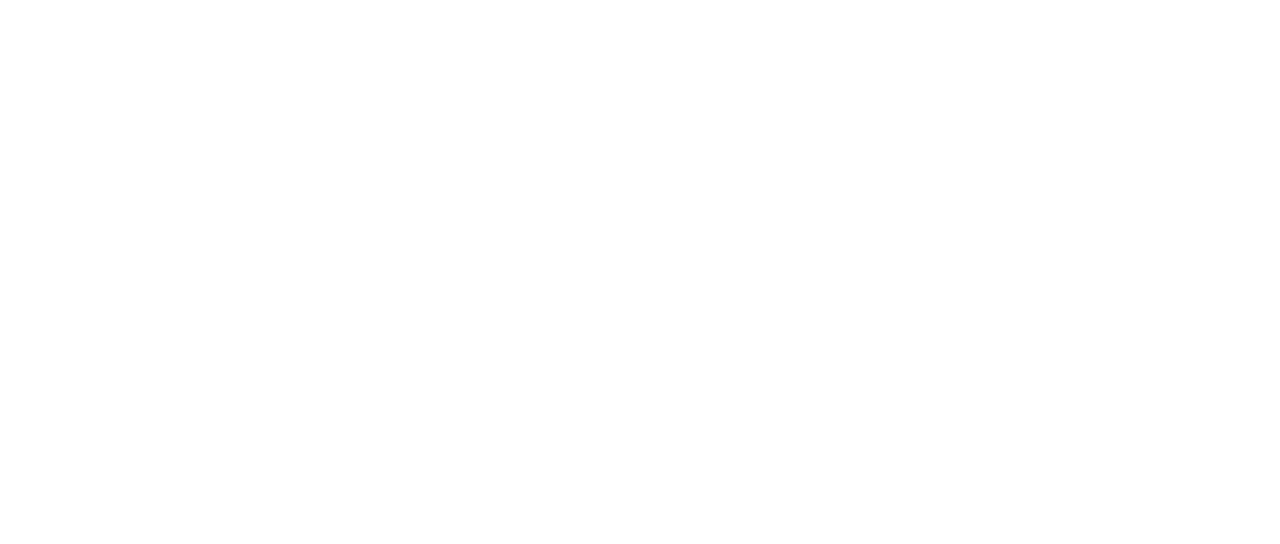
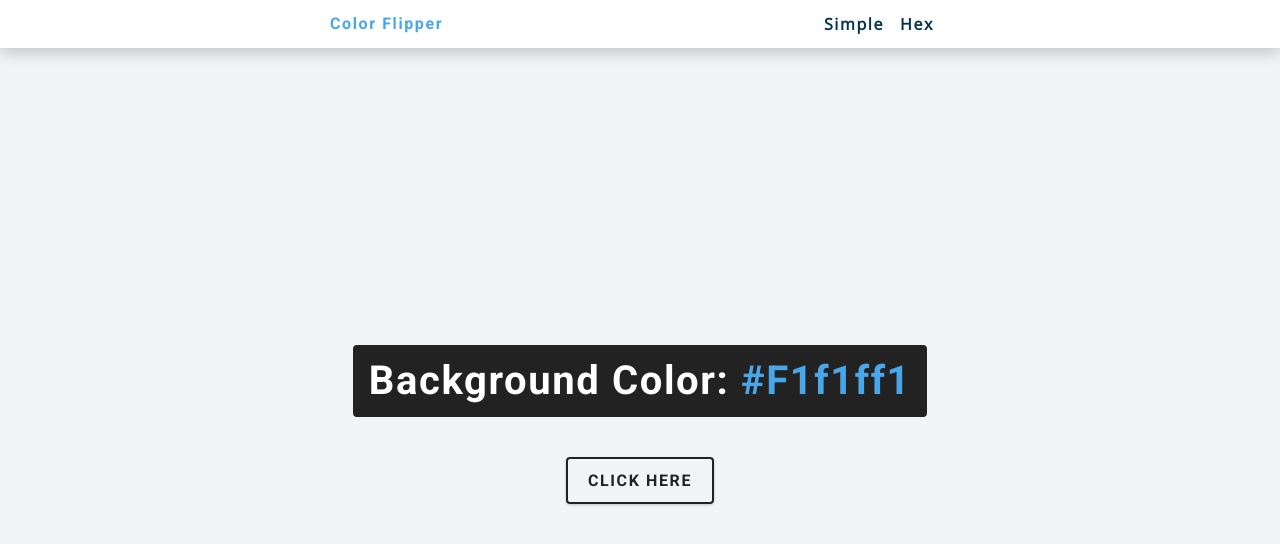
Before and after one commit to samocain93/color-flipper, a plain HTML site: page index.html in a window 1280 px wide. Drawn offline with nearby package versions, Linux system fonts and the light colour scheme.

Commit message:
css files included

```diff
--- a/index.html
+++ b/index.html
@@ -7,6 +7,32 @@
         <link href="./style.css" rel="stylesheet">
     </head>
     <body>
+        <nav>
+            <div class="nav-center">
+                <h4>Color Flipper</h4>
+                <ul class="nav-links">
+                    <li>
+                        <a href="./index.html">Simple</a>
+                    </li>
+                    <li>
+                        <a href="./hex.html">Hex</a>
+                    </li>
+
+                </ul>
+            </div>
+        </nav>
+
+        <main>
+            <div class="container">
+                <h2>Background Color: <span class="color">
+                    #f1f1ff1
+                </span> </h2>
+                <button class="btn btn-hero" id="btn">Click Here</button>
+            </div>
+
+
+
+        </main>
 
 
 
--- a/style.css
+++ b/style.css
@@ -0,0 +1,234 @@
+/*
+===============
+Fonts
+===============
+*/
+@import url("https://fonts.googleapis.com/css?family=Open+Sans|Roboto:400,700&display=swap");
+
+/*
+===============
+Variables
+===============
+*/
+
+:root {
+  /* dark shades of primary color*/
+  --clr-primary-1: hsl(205, 86%, 17%);
+  --clr-primary-2: hsl(205, 77%, 27%);
+  --clr-primary-3: hsl(205, 72%, 37%);
+  --clr-primary-4: hsl(205, 63%, 48%);
+  /* primary/main color */
+  --clr-primary-5: hsl(205, 78%, 60%);
+  /* lighter shades of primary color */
+  --clr-primary-6: hsl(205, 89%, 70%);
+  --clr-primary-7: hsl(205, 90%, 76%);
+  --clr-primary-8: hsl(205, 86%, 81%);
+  --clr-primary-9: hsl(205, 90%, 88%);
+  --clr-primary-10: hsl(205, 100%, 96%);
+  /* darkest grey - used for headings */
+  --clr-grey-1: hsl(209, 61%, 16%);
+  --clr-grey-2: hsl(211, 39%, 23%);
+  --clr-grey-3: hsl(209, 34%, 30%);
+  --clr-grey-4: hsl(209, 28%, 39%);
+  /* grey used for paragraphs */
+  --clr-grey-5: hsl(210, 22%, 49%);
+  --clr-grey-6: hsl(209, 23%, 60%);
+  --clr-grey-7: hsl(211, 27%, 70%);
+  --clr-grey-8: hsl(210, 31%, 80%);
+  --clr-grey-9: hsl(212, 33%, 89%);
+  --clr-grey-10: hsl(210, 36%, 96%);
+  --clr-white: #fff;
+  --clr-red-dark: hsl(360, 67%, 44%);
+  --clr-red-light: hsl(360, 71%, 66%);
+  --clr-green-dark: hsl(125, 67%, 44%);
+  --clr-green-light: hsl(125, 71%, 66%);
+  --clr-black: #222;
+  --ff-primary: "Roboto", sans-serif;
+  --ff-secondary: "Open Sans", sans-serif;
+  --transition: all 0.3s linear;
+  --spacing: 0.1rem;
+  --radius: 0.25rem;
+  --light-shadow: 0 5px 15px rgba(0, 0, 0, 0.1);
+  --dark-shadow: 0 5px 15px rgba(0, 0, 0, 0.2);
+  --max-width: 1170px;
+  --fixed-width: 620px;
+}
+/*
+===============
+Global Styles
+===============
+*/
+
+*,
+::after,
+::before {
+  margin: 0;
+  padding: 0;
+  box-sizing: border-box;
+}
+body {
+  font-family: var(--ff-secondary);
+  background: var(--clr-grey-10);
+  color: var(--clr-grey-1);
+  line-height: 1.5;
+  font-size: 0.875rem;
+}
+ul {
+  list-style-type: none;
+}
+a {
+  text-decoration: none;
+}
+h1,
+h2,
+h3,
+h4 {
+  letter-spacing: var(--spacing);
+  text-transform: capitalize;
+  line-height: 1.25;
+  margin-bottom: 0.75rem;
+  font-family: var(--ff-primary);
+}
+h1 {
+  font-size: 3rem;
+}
+h2 {
+  font-size: 2rem;
+}
+h3 {
+  font-size: 1.25rem;
+}
+h4 {
+  font-size: 0.875rem;
+}
+p {
+  margin-bottom: 1.25rem;
+  color: var(--clr-grey-5);
+}
+@media screen and (min-width: 800px) {
+  h1 {
+    font-size: 4rem;
+  }
+  h2 {
+    font-size: 2.5rem;
+  }
+  h3 {
+    font-size: 1.75rem;
+  }
+  h4 {
+    font-size: 1rem;
+  }
+  body {
+    font-size: 1rem;
+  }
+  h1,
+  h2,
+  h3,
+  h4 {
+    line-height: 1;
+  }
+}
+/*  global classes */
+
+/* section */
+.section {
+  padding: 5rem 0;
+}
+
+.section-center {
+  width: 90vw;
+  margin: 0 auto;
+  max-width: 1170px;
+}
+@media screen and (min-width: 992px) {
+  .section-center {
+    width: 95vw;
+  }
+}
+main {
+  min-height: 100vh;
+  display: grid;
+  place-items: center;
+}
+
+/*
+===============
+Nav
+===============
+*/
+nav {
+  background: var(--clr-white);
+  height: 3rem;
+  display: grid;
+  align-items: center;
+  box-shadow: var(--dark-shadow);
+}
+.nav-center {
+  width: 90vw;
+  max-width: var(--fixed-width);
+  margin: 0 auto;
+  display: flex;
+  align-items: center;
+  justify-content: space-between;
+}
+.nav-center h4 {
+  margin-bottom: 0;
+  color: var(--clr-primary-5);
+}
+.nav-links {
+  display: flex;
+}
+nav a {
+  text-transform: capitalize;
+  font-weight: 700;
+  font-size: 1rem;
+  color: var(--clr-primary-1);
+  letter-spacing: var(--spacing);
+  margin-right: 1rem;
+}
+nav a:hover {
+  color: var(--clr-primary-5);
+}
+/*
+===============
+Container
+===============
+*/
+main {
+  min-height: calc(100vh - 3rem);
+  display: grid;
+  place-items: center;
+}
+.container {
+  text-align: center;
+}
+.container h2 {
+  background: var(--clr-black);
+  color: var(--clr-white);
+  padding: 1rem;
+  border-radius: var(--radius);
+  margin-bottom: 2.5rem;
+}
+.color {
+  color: var(--clr-primary-5);
+}
+.btn-hero {
+  font-family: var(--ff-primary);
+  text-transform: uppercase;
+  background: transparent;
+  color: var(--clr-black);
+  letter-spacing: var(--spacing);
+  display: inline-block;
+  font-weight: 700;
+  transition: var(--transition);
+  border: 2px solid var(--clr-black);
+  cursor: pointer;
+  box-shadow: 0 1px 3px rgba(0, 0, 0, 0.2);
+  border-radius: var(--radius);
+  font-size: 1rem;
+  padding: 0.75rem 1.25rem;
+}
+.btn-hero:hover {
+  color: var(--clr-white);
+  background: var(--clr-black);
+}
```
Also changed, not shown: hex.html (added), hex.js (added).
